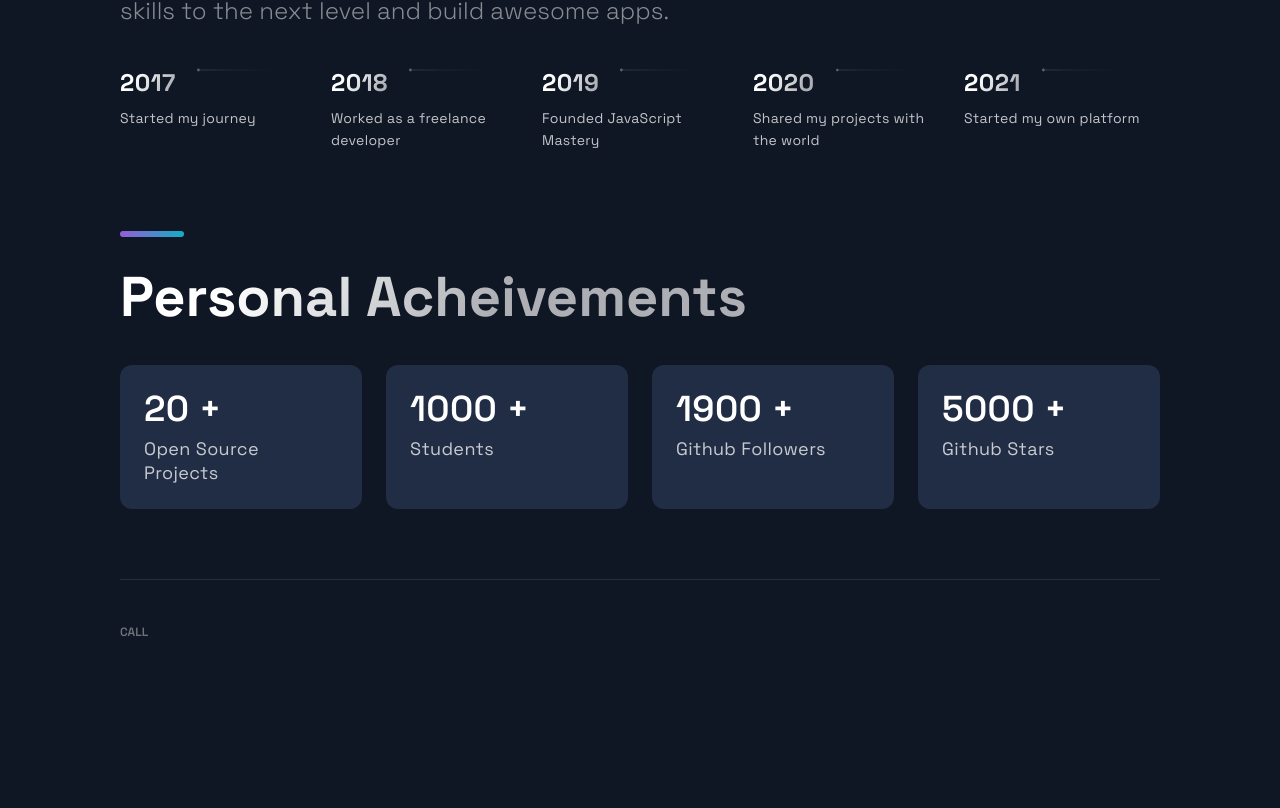
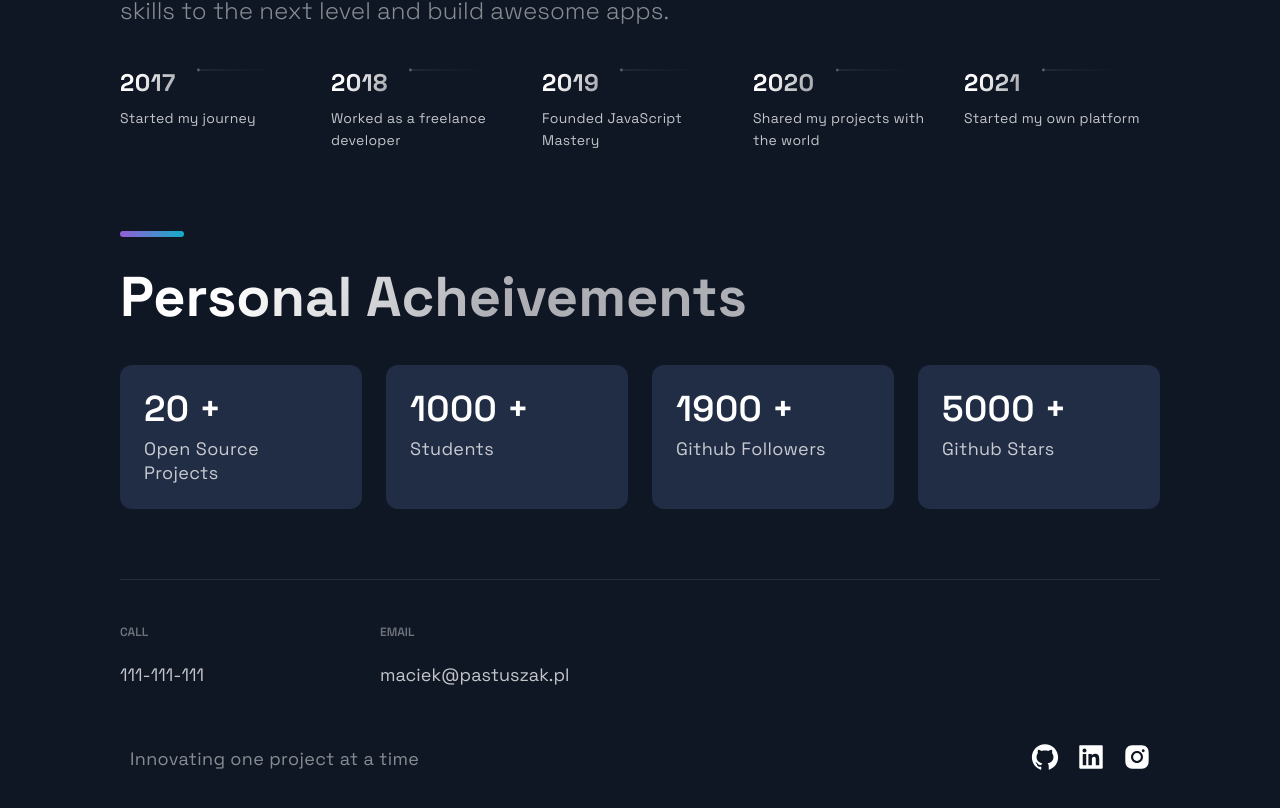
Before and after one commit to maciekpastuszak/portfolio-mp, a Next.js app: page / in a window 1280 px wide. Shown: the part 3355-4163 px from the top of the page. Before the commit the page ends 4109 px from the top, so only its background shows below. Built offline with nearby package versions, Linux system fonts and the light colour scheme.

Commit message:
add contact data and social icons to the Footer

```diff
--- a/src/components/Footer/Footer.tsx
+++ b/src/components/Footer/Footer.tsx
@@ -10,9 +10,27 @@ const Footer = () => {
       <LinkList>
         <LinkColumn>
           <LinkTitle>Call</LinkTitle>
-          <LinkItem href="tel: 111-111-111"></LinkItem>
+          <LinkItem href="tel: 111-111-111">111-111-111</LinkItem>
+        </LinkColumn>
+        <LinkColumn>
+          <LinkTitle>Email</LinkTitle>
+          <LinkItem href="mailto: maciek@pastuszak.pl">maciek@pastuszak.pl</LinkItem>
         </LinkColumn>
       </LinkList>
+      <SocialIconsContainer>
+        <CompanyContainer>
+          <Slogan>Innovating one project at a time</Slogan>
+        </CompanyContainer>
+        <SocialIcons href='https://github.com'>
+        <AiFillGithub size='3rem' />
+      </SocialIcons>
+      <SocialIcons href='https://linkedin.com'>
+        <AiFillLinkedin size='3rem' />
+      </SocialIcons>
+      <SocialIcons href='https://instragram.com'>
+        <AiFillInstagram size='3rem' />
+      </SocialIcons>
+      </SocialIconsContainer>
     </FooterWrapper>
   );
 };
```
